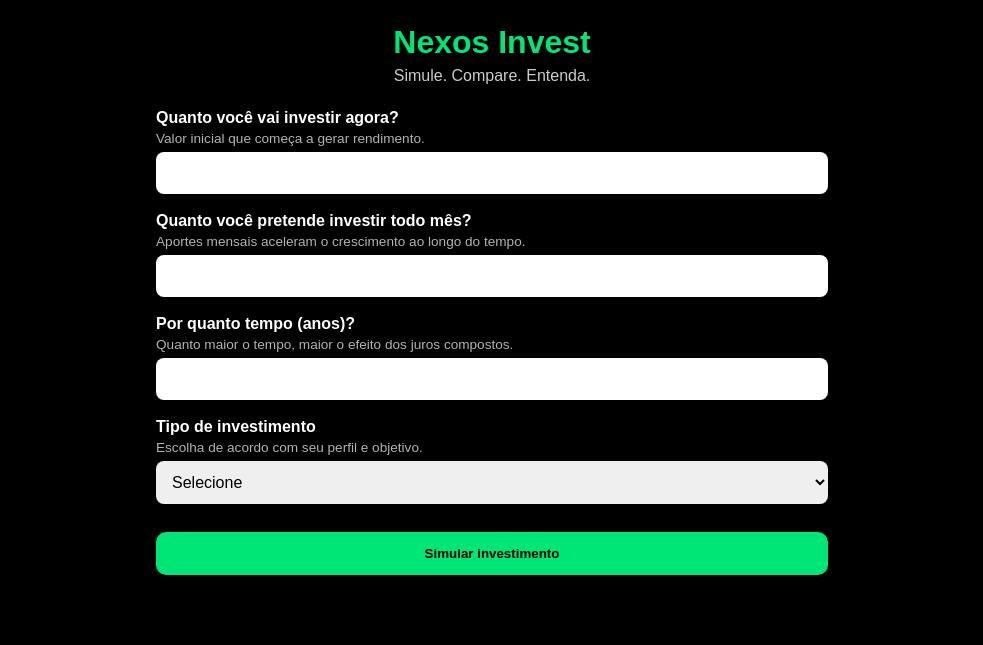
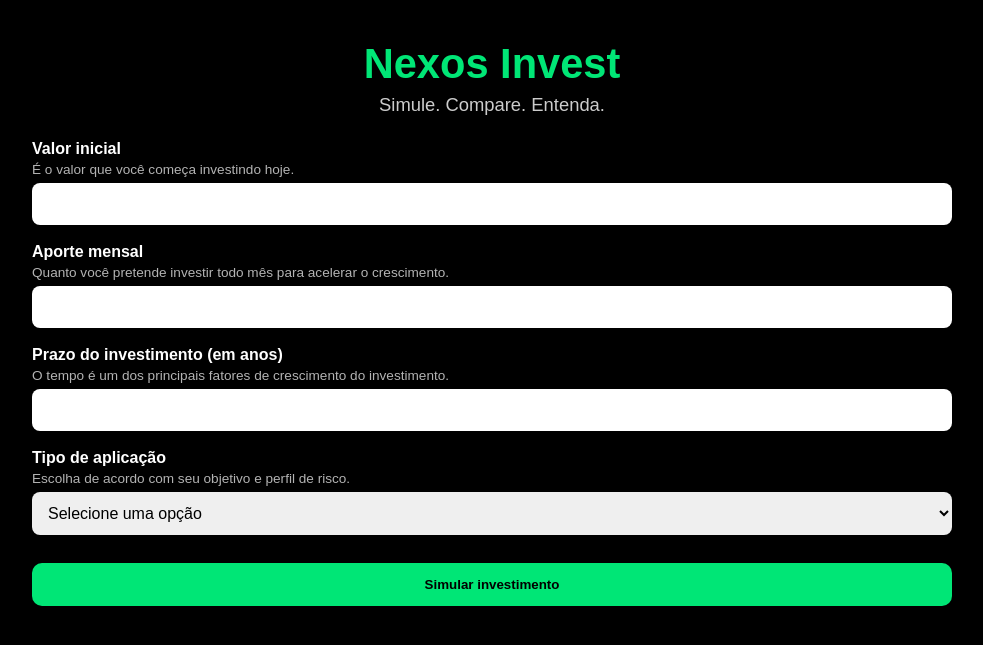
Before and after one commit to brandaoyan19-dotcom/Simulador-investimentos-flask, a Flask app: page / in a window 1280 px wide. Shown: the top 645 px of the page, without its empty margins (148-1131 px from the left). Run offline with Flask 3, Linux system fonts and the light colour scheme.

Commit message:
Buscando a versão final

```diff
--- a/static/style.css
+++ b/static/style.css
@@ -106,3 +106,37 @@ button:hover {
         padding: 16px;
     }
 }
+/* ========================= */
+/* AJUSTE PARA TABLET EM PÉ */
+/* ========================= */
+@media (min-width: 601px) and (max-width: 900px) {
+    .container {
+        max-width: 860px;
+        padding: 32px;
+    }
+
+    h1 {
+        font-size: 2.4rem;
+    }
+
+    .subtitle {
+        font-size: 1.1rem;
+    }
+}
+/* ========================= */
+/* AJUSTE PARA TABLET DEITADO E DESKTOP */
+/* ========================= */
+@media (min-width: 901px) {
+    .container {
+        max-width: 1000px;
+        padding: 40px;
+    }
+
+    h1 {
+        font-size: 2.6rem;
+    }
+
+    .subtitle {
+        font-size: 1.15rem;
+    }
+}
--- a/templates/index.html
+++ b/templates/index.html
@@ -13,44 +13,57 @@
     <p class="subtitle">Simule. Compare. Entenda.</p>
 
     <form method="POST">
+
         <div class="campo">
-            <label>Quanto você vai investir agora?</label>
-            <small>Valor inicial que começa a gerar rendimento.</small>
+            <label>Valor inicial</label>
+            <small>É o valor que você começa investindo hoje.</small>
             <input type="number" name="investimento_inicial" required>
         </div>
 
         <div class="campo">
-            <label>Quanto você pretende investir todo mês?</label>
-            <small>Aportes mensais aceleram o crescimento ao longo do tempo.</small>
+            <label>Aporte mensal</label>
+            <small>Quanto você pretende investir todo mês para acelerar o crescimento.</small>
             <input type="number" name="aporte_mensal" required>
         </div>
 
         <div class="campo">
-            <label>Por quanto tempo (anos)?</label>
-            <small>Quanto maior o tempo, maior o efeito dos juros compostos.</small>
+            <label>Prazo do investimento (em anos)</label>
+            <small>O tempo é um dos principais fatores de crescimento do investimento.</small>
             <input type="number" name="anos" required>
         </div>
 
         <div class="campo">
-            <label>Tipo de investimento</label>
-            <small>Escolha de acordo com seu perfil e objetivo.</small>
+            <label>Tipo de aplicação</label>
+            <small>Escolha de acordo com seu objetivo e perfil de risco.</small>
             <select name="tipo" id="tipo" required onchange="mostrarCampos()">
-                <option value="">Selecione</option>
-                <option value="selic">Tesouro Selic – segurança e liquidez</option>
-                <option value="ipca">Tesouro IPCA+ – proteção contra inflação</option>
-                <option value="cdb">CDB – rendimento atrelado ao CDI</option>
+                <option value="">Selecione uma opção</option>
+                <option value="selic">
+                    Tesouro Selic — estabilidade e liquidez
+                </option>
+                <option value="ipca">
+                    Tesouro IPCA+ — proteção contra a inflação
+                </option>
+                <option value="cdb">
+                    CDB — rendimento atrelado ao CDI
+                </option>
             </select>
         </div>
 
+        <!-- Campo condicional IPCA -->
         <div class="campo escondido" id="campo-ipca">
             <label>Adicional acima do IPCA (%)</label>
-            <small>É o ganho real acima da inflação ao longo do tempo.</small>
+            <small>
+                É o ganho real que você recebe além da inflação ao longo do tempo.
+            </small>
             <input type="number" step="0.01" name="ipca_adicional">
         </div>
 
+        <!-- Campo condicional CDI -->
         <div class="campo escondido" id="campo-cdi">
             <label>Percentual do CDI (%)</label>
-            <small>É o percentual que vai fazer seu dinheiro render ao longo do tempo.</small>
+            <small>
+                É o percentual do CDI que vai fazer seu dinheiro render ao longo do tempo.
+            </small>
             <input type="number" step="1" name="cdi_percentual">
         </div>
 
@@ -66,11 +79,17 @@
         <p><strong>Ganho percentual:</strong> {{ resultado.percentual }}</p>
 
         <div class="veredito">
-            <strong>Veredito educativo:</strong> {{ resultado.veredito }}
+            <strong>Veredito educativo:</strong>
+            {{ resultado.veredito }}
         </div>
 
-        <p class="explicacao">{{ resultado.explicacao }}</p>
-        <p class="frase">{{ resultado.frase_final }}</p>
+        <p class="explicacao">
+            {{ resultado.explicacao }}
+        </p>
+
+        <p class="frase">
+            {{ resultado.frase_final }}
+        </p>
     </div>
     {% endif %}
 </div>
@@ -78,12 +97,14 @@
 <script>
 function mostrarCampos() {
     const tipo = document.getElementById("tipo").value;
+
     document.getElementById("campo-ipca").classList.add("escondido");
     document.getElementById("campo-cdi").classList.add("escondido");
 
     if (tipo === "ipca") {
         document.getElementById("campo-ipca").classList.remove("escondido");
     }
+
     if (tipo === "cdb") {
         document.getElementById("campo-cdi").classList.remove("escondido");
     }
```
